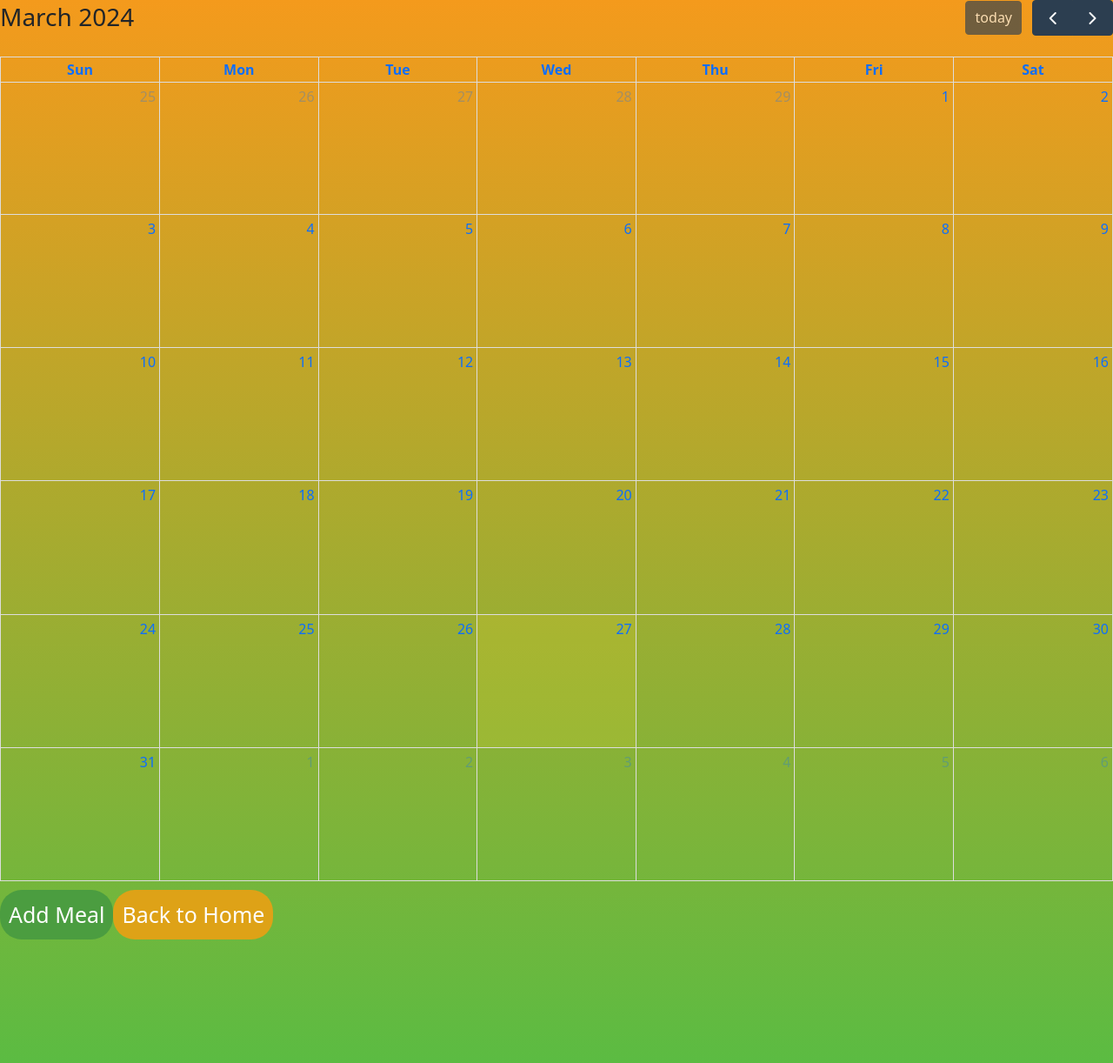
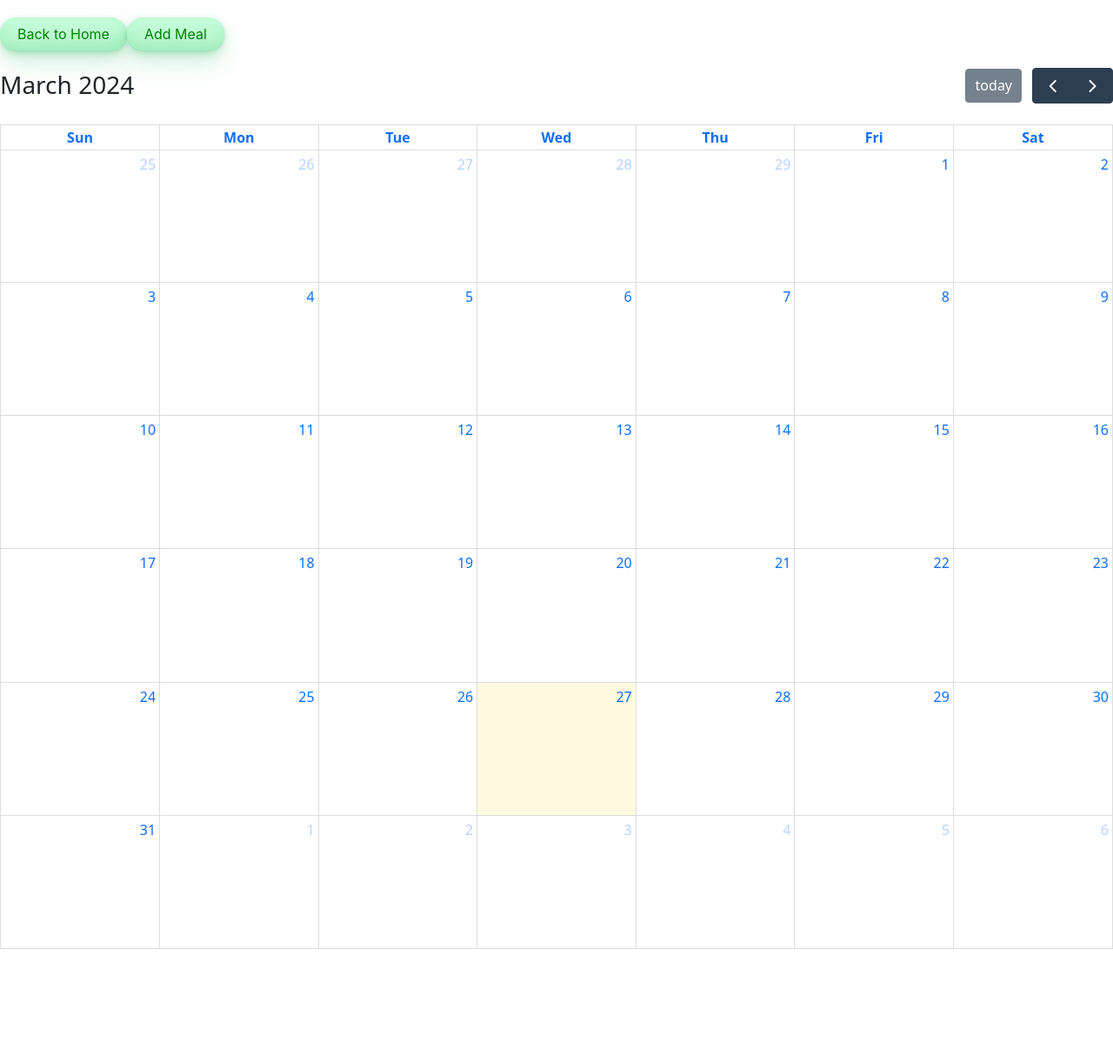
Before and after one commit to MealMentors/MealMentor, a React (Create React App) app in the folder frontend/: page /home/schedule in a window 1280 px wide. Shown: the top 1222 px of the page at 87% size. Built offline with nearby package versions, Linux system fonts and the light colour scheme.

Commit message:
button styling changes

```diff
--- a/frontend/src/Components/RecipeDictionary.js
+++ b/frontend/src/Components/RecipeDictionary.js
@@ -1,5 +1,6 @@
 // JavaScript source code
-import React from "react";
+import React, { useState } from "react"
+import { Link , useLocation} from "react-router-dom";
 import RecipeSelection from "./Style/RecipeSelection.css";
 
 export default function FoodSelection() {
@@ -619,7 +620,8 @@ export default function FoodSelection() {
 
             </label>
             <div className="button-div">
-                <a href="../home"><button id="back-to-home-btn">Back to Home</button></a>
+                {/* <a href="../home"><button id="back-to-home-btn">Back to Home</button></a> */}
+                <Link to={{pathname: '../home', state: useState}} ><button id="back-to-home-btn">Back to Home</button></Link>
             </div>
 
         </div>
--- a/frontend/src/Components/Schedule.js
+++ b/frontend/src/Components/Schedule.js
@@ -14,7 +14,7 @@ export default function Schedule() {
   const onEventAdded = (event) => {
     const calendarApi = calendarRef.current.getApi()
     calendarApi.addEvent({
-      start:moment(event.start).toDate(),
+      start: moment(event.start).toDate(),
       end: moment(event.end).toDate(),
       title: event.title
     })
@@ -36,6 +36,15 @@ export default function Schedule() {
     <section>
 
       <div style={{ position: "relative", zIndex: 0 }}>
+        <div className="schedule-header">
+
+            <a href="../home"><button id="home-button-btn">Back to Home</button></a>
+
+
+            <button onClick={() => setModalOpen(true)} id="add-meal-btn">Add Meal</button>
+
+        </div>
+
         <FullCalendar
           ref={calendarRef}
           events={events}
@@ -45,8 +54,6 @@ export default function Schedule() {
         //datesSet = {(date) => handleDatesSet(date)}
         />
       </div>
-      <button onClick={() => setModalOpen(true)} id="add-meal-btn">Add Meal</button>
-      <a href="../home"><button id="home-button">Back to Home</button></a>
 
       <AddEventModal
         isOpen={modalOpen}
--- a/frontend/src/Components/Signup.js
+++ b/frontend/src/Components/Signup.js
@@ -4,6 +4,7 @@ import React, { useState } from "react";
 import axios from "axios";
 import { useNavigate, Link } from "react-router-dom";
 import "bootstrap/dist/css/bootstrap.min.css";
+import "./Style/Signup.css";
 
 import person_icon from "./Assets/person_icon.png";
 import email_icon from "./Assets/email_icon.png";
@@ -64,7 +65,7 @@ function Login() {
                 <div className="signup">
                     <h1 className="d-flex justify-content-center">Signup</h1><br></br>
                     {errorMessage && <p className="text-danger">{errorMessage}</p>}
-                    <form action="POST">
+                    <form action="POST" class="signup-form">
                         {/* THIS IS FOR NAME*/}
                         <div className="mb-3" style={{ display: 'flex', alignItems: 'center', marginBottom: '0.5em' }}>
                             <img src={person_icon} alt="person_icon.png" style={{ marginInlineEnd: '0.6em' }} />
@@ -82,7 +83,8 @@ function Login() {
                             <img src={password_icon} alt="password_icon.png" style={{ marginInlineEnd: '0.6em' }} />
                             <input type="password" className="form-control" onChange={(e) => { setPassword(e.target.value) }} placeholder="Password" />
                         </div>
-                        <input type="submit" className="form-control bg-success text-white" onClick={submit} />
+                        <button type="submit" id="signup-btn" onClick={submit}>Sign Up</button>
+
                     </form>
                     <br />
                     <p id="loginlink">Already have an account? <Link to="/login" className="justify-content-center">Login here!</Link></p>
--- a/frontend/src/Components/Style/Home.css
+++ b/frontend/src/Components/Style/Home.css
@@ -23,16 +23,16 @@ h1 {
     display: flex;
     flex-direction: column;
     justify-content: center;
+    margin: 0 10px;
+    padding: 5px 10px;
     align-content: center;
     text-align: center;
-    /*background-color: #d27878;*/
     width: 45%;
-    /* background-color: red; */
 }
 
 .button-func-div #home-button {
-    margin-top: 10px;
-    margin-bottom: 10px;
+    /*
+
     padding: 10px;
     border-radius: 25px;
     background-color: #4b9d40;
@@ -40,9 +40,29 @@ h1 {
     font-size: 25px;
     cursor: pointer;
     border: none;
-    /* background-color: red; */
+    background-color: red; */
+    margin-top: 10px;
+    margin-bottom: 10px;
+
+    background-color: #c2fbd7;
+  border-radius: 100px;
+  box-shadow: rgba(44, 187, 99, .2) 0 -25px 18px -14px inset,rgba(44, 187, 99, .15) 0 1px 2px,rgba(44, 187, 99, .15) 0 2px 4px,rgba(44, 187, 99, .15) 0 4px 8px,rgba(44, 187, 99, .15) 0 8px 16px,rgba(44, 187, 99, .15) 0 16px 32px;
+  color: green;
+  cursor: pointer;
+  display: inline-block;
+  font-family: CerebriSans-Regular,-apple-system,system-ui,Roboto,sans-serif;
+  padding: 7px 20px;
+  text-align: center;
+  text-decoration: none;
+  transition: all 250ms;
+  border: 0;
+  font-size: 16px;
+  user-select: none;
+  -webkit-user-select: none;
+  touch-action: manipulation;
 }
 
 .button-func-div #home-button:hover {
-    background-color: #3d7d33;
+    box-shadow: rgba(44,187,99,.35) 0 -25px 18px -14px inset,rgba(44,187,99,.25) 0 1px 2px,rgba(44,187,99,.25) 0 2px 4px,rgba(44,187,99,.25) 0 4px 8px,rgba(44,187,99,.25) 0 8px 16px,rgba(44,187,99,.25) 0 16px 32px;
+  transform: scale(1.05) rotate(-1deg);
 }
--- /dev/null
+++ b/frontend/src/Components/Style/Login.css
@@ -0,0 +1,30 @@
+#login-form {
+    align-items: center;
+    justify-content: center;
+}
+
+#login-btn {
+  background-color: #c2fbd7;
+  border-radius: 100px;
+  box-shadow: rgba(44, 187, 99, .2) 0 -25px 18px -14px inset,rgba(44, 187, 99, .15) 0 1px 2px,rgba(44, 187, 99, .15) 0 2px 4px,rgba(44, 187, 99, .15) 0 4px 8px,rgba(44, 187, 99, .15) 0 8px 16px,rgba(44, 187, 99, .15) 0 16px 32px;
+  color: green;
+  cursor: pointer;
+  display: inline-block;
+  font-family: CerebriSans-Regular,-apple-system,system-ui,Roboto,sans-serif;
+  padding: 7px 20px;
+  text-align: center;
+  text-decoration: none;
+  transition: all 250ms;
+  border: 0;
+  font-size: 16px;
+  user-select: none;
+  -webkit-user-select: none;
+  touch-action: manipulation;
+  width: 100%;
+  /* align-items: center; */
+}
+
+#login-btn:hover {
+  box-shadow: rgba(44,187,99,.35) 0 -25px 18px -14px inset,rgba(44,187,99,.25) 0 1px 2px,rgba(44,187,99,.25) 0 2px 4px,rgba(44,187,99,.25) 0 4px 8px,rgba(44,187,99,.25) 0 8px 16px,rgba(44,187,99,.25) 0 16px 32px;
+  transform: scale(1.05) rotate(-1deg);
+}
--- a/frontend/src/Components/Style/RecipeSelection.css
+++ b/frontend/src/Components/Style/RecipeSelection.css
@@ -48,22 +48,27 @@ a {
 }
 
 #back-to-home-btn{
-    display: flex;
-    justify-content: center;
-    align-items: center;
-    width: 220px;
-    height: 59px;
-    color: #000000;
-    background: #dea217;
-    border-radius: 50px;
-    font-size: 19px;
-    font-weight: 700;
-    cursor: pointer;
-    border:#855108;
+    background-color: #c2fbd7;
+  border-radius: 100px;
+  box-shadow: rgba(44, 187, 99, .2) 0 -25px 18px -14px inset,rgba(44, 187, 99, .15) 0 1px 2px,rgba(44, 187, 99, .15) 0 2px 4px,rgba(44, 187, 99, .15) 0 4px 8px,rgba(44, 187, 99, .15) 0 8px 16px,rgba(44, 187, 99, .15) 0 16px 32px;
+  color: green;
+  cursor: pointer;
+  display: inline-block;
+  font-family: CerebriSans-Regular,-apple-system,system-ui,Roboto,sans-serif;
+  padding: 7px 20px;
+  text-align: center;
+  text-decoration: none;
+  transition: all 250ms;
+  border: 0;
+  font-size: 16px;
+  user-select: none;
+  -webkit-user-select: none;
+  touch-action: manipulation;
 }
 
 #back-to-home-btn:hover{
-    background: #9f760d;
+    box-shadow: rgba(44,187,99,.35) 0 -25px 18px -14px inset,rgba(44,187,99,.25) 0 1px 2px,rgba(44,187,99,.25) 0 2px 4px,rgba(44,187,99,.25) 0 4px 8px,rgba(44,187,99,.25) 0 8px 16px,rgba(44,187,99,.25) 0 16px 32px;
+  transform: scale(1.05) rotate(-1deg);
 }
 
 .macros{
--- a/frontend/src/Components/Style/Schedule.css
+++ b/frontend/src/Components/Style/Schedule.css
@@ -1,30 +1,69 @@
+.back-to-home-div {
+    display: flex;
+    flex-direction: column;
+    justify-content: center;
+    width: 50%;
+    float: left;
+
+}
+
+/* .add-meal-div {
+    display: flex;
+    flex-direction: column;
+    justify-content: center;
+    width: 50%;
+    float: right;
+
+} */
+
 #add-meal-btn {
-    margin-top: 10px;
-    padding: 10px;
-    border-radius: 25px;
-    background-color: #4b9d40;
-    color: white;
-    font-size: 25px;
-    cursor: pointer;
-    border: none;
+    margin-top: 20px;
+    margin-bottom: 20px;
+    background-color: #c2fbd7;
+  border-radius: 100px;
+  box-shadow: rgba(44, 187, 99, .2) 0 -25px 18px -14px inset,rgba(44, 187, 99, .15) 0 1px 2px,rgba(44, 187, 99, .15) 0 2px 4px,rgba(44, 187, 99, .15) 0 4px 8px,rgba(44, 187, 99, .15) 0 8px 16px,rgba(44, 187, 99, .15) 0 16px 32px;
+  color: green;
+  cursor: pointer;
+  display: inline-block;
+  font-family: CerebriSans-Regular,-apple-system,system-ui,Roboto,sans-serif;
+  padding: 7px 20px;
+  text-align: center;
+  text-decoration: none;
+  transition: all 250ms;
+  border: 0;
+  font-size: 16px;
+  user-select: none;
+  -webkit-user-select: none;
+  touch-action: manipulation;
 }
 
 #add-meal-btn:hover {
-    background-color: #3d7d33;
+    box-shadow: rgba(44,187,99,.35) 0 -25px 18px -14px inset,rgba(44,187,99,.25) 0 1px 2px,rgba(44,187,99,.25) 0 2px 4px,rgba(44,187,99,.25) 0 4px 8px,rgba(44,187,99,.25) 0 8px 16px,rgba(44,187,99,.25) 0 16px 32px;
+  transform: scale(1.05) rotate(-1deg);
 }
 
-#home-button {
-    margin-top: 10px;
-    margin-bottom: 10px;
-    padding: 10px;
-    border-radius: 25px;
-    background-color: #dea217;
-    color: white;
-    font-size: 25px;
-    cursor: pointer;
-    border: none;
+#home-button-btn {
+    margin-top: 20px;
+    margin-bottom: 20px;
+    background-color: #c2fbd7;
+  border-radius: 100px;
+  box-shadow: rgba(44, 187, 99, .2) 0 -25px 18px -14px inset,rgba(44, 187, 99, .15) 0 1px 2px,rgba(44, 187, 99, .15) 0 2px 4px,rgba(44, 187, 99, .15) 0 4px 8px,rgba(44, 187, 99, .15) 0 8px 16px,rgba(44, 187, 99, .15) 0 16px 32px;
+  color: green;
+  cursor: pointer;
+  display: inline-block;
+  font-family: CerebriSans-Regular,-apple-system,system-ui,Roboto,sans-serif;
+  padding: 7px 20px;
+  text-align: center;
+  text-decoration: none;
+  transition: all 250ms;
+  border: 0;
+  font-size: 16px;
+  user-select: none;
+  -webkit-user-select: none;
+  touch-action: manipulation;
 }
 
-#home-button:hover {
-    background-color: #9f760d;
+#home-button-btn:hover {
+    box-shadow: rgba(44,187,99,.35) 0 -25px 18px -14px inset,rgba(44,187,99,.25) 0 1px 2px,rgba(44,187,99,.25) 0 2px 4px,rgba(44,187,99,.25) 0 4px 8px,rgba(44,187,99,.25) 0 8px 16px,rgba(44,187,99,.25) 0 16px 32px;
+  transform: scale(1.05) rotate(-1deg);
 }
--- /dev/null
+++ b/frontend/src/Components/Style/Signup.css
@@ -0,0 +1,30 @@
+#signup-form {
+    align-items: center;
+    justify-content: center;
+}
+
+#signup-btn {
+  background-color: #c2fbd7;
+  border-radius: 100px;
+  box-shadow: rgba(44, 187, 99, .2) 0 -25px 18px -14px inset,rgba(44, 187, 99, .15) 0 1px 2px,rgba(44, 187, 99, .15) 0 2px 4px,rgba(44, 187, 99, .15) 0 4px 8px,rgba(44, 187, 99, .15) 0 8px 16px,rgba(44, 187, 99, .15) 0 16px 32px;
+  color: green;
+  cursor: pointer;
+  display: inline-block;
+  font-family: CerebriSans-Regular,-apple-system,system-ui,Roboto,sans-serif;
+  padding: 7px 20px;
+  text-align: center;
+  text-decoration: none;
+  transition: all 250ms;
+  border: 0;
+  font-size: 16px;
+  user-select: none;
+  -webkit-user-select: none;
+  touch-action: manipulation;
+  width: 100%;
+  /* align-items: center; */
+}
+
+#signup-btn:hover {
+  box-shadow: rgba(44,187,99,.35) 0 -25px 18px -14px inset,rgba(44,187,99,.25) 0 1px 2px,rgba(44,187,99,.25) 0 2px 4px,rgba(44,187,99,.25) 0 4px 8px,rgba(44,187,99,.25) 0 8px 16px,rgba(44,187,99,.25) 0 16px 32px;
+  transform: scale(1.05) rotate(-1deg);
+}
--- a/frontend/src/index.css
+++ b/frontend/src/index.css
@@ -6,7 +6,7 @@ body {
   -webkit-font-smoothing: antialiased;
   -moz-osx-font-smoothing: grayscale;
   height: 160vh;
-  background: linear-gradient(#f49a1c, #54bd44);
+  /* background: linear-gradient(#f49a1c, #54bd44); */
 }
 
 code {
```
Also changed, not shown: frontend/src/Components/Home.js (+17 -8 lines), frontend/src/Components/Login.js (+6 -3 lines). Lines whose indentation alone changed are shown as unchanged.
